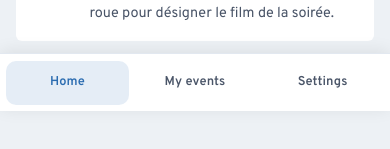
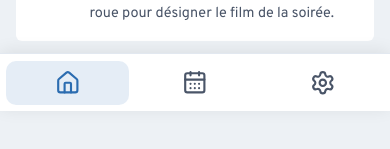
Before and after one commit to Affy657/Movie-Picker, a React (Vite) app in the folder apps/web/: page / in a window 390 px wide. Shown: the part 733-882 px from the top of the page. Built offline with nearby package versions, Linux system fonts and the light colour scheme; no server answers.

Commit message:
Refactor AppShell navigation: replace static links with dynamic components for improved accessibility and maintainability. Update styles for mobile navigation icons and enhance MyEventsPage layout with responsive design adjustments.

```diff
--- a/apps/web/src/app/components/AppShell.module.css
+++ b/apps/web/src/app/components/AppShell.module.css
@@ -90,8 +90,15 @@
   display: flex;
   align-items: center;
   justify-content: center;
+  gap: 0.4rem;
   letter-spacing: 0.01em;
   transition: color 0.15s ease, background 0.15s ease;
+}
+
+.navIcon {
+  width: 1.6rem;
+  height: 1.6rem;
+  flex-shrink: 0;
 }
 
 .navDesktop .navLink {
--- a/apps/web/src/app/components/AppShell.tsx
+++ b/apps/web/src/app/components/AppShell.tsx
@@ -1,4 +1,6 @@
 import clsx from 'clsx';
+import type { ComponentType, SVGProps } from 'react';
+import { CalendarDays, Home, Settings } from 'lucide-react';
 import { Link, NavLink, Outlet } from 'react-router-dom';
 import { useTranslation } from '@/shared/i18n';
 import { ROUTES } from '@/app/routes';
@@ -8,22 +10,45 @@ function navLinkClass({ isActive }: { isActive: boolean }): string {
   return clsx(styles.navLink, isActive && styles.navLinkActive);
 }
 
+type IconComponent = ComponentType<SVGProps<SVGSVGElement>>;
+
+type NavItemDef = {
+  to: string;
+  end?: boolean;
+  label: string;
+  Icon: IconComponent;
+};
+
+const NAV_ITEM_DEFS: ReadonlyArray<Omit<NavItemDef, 'label'> & { labelKey: 'nav.home' | 'nav.myEvents' | 'nav.account' }> = [
+  { to: ROUTES.home, end: true, labelKey: 'nav.home', Icon: Home },
+  { to: ROUTES.myEvents, labelKey: 'nav.myEvents', Icon: CalendarDays },
+  { to: ROUTES.account, labelKey: 'nav.account', Icon: Settings },
+];
+
+function DesktopNavItem({ to, end, label }: NavItemDef) {
+  return (
+    <NavLink to={to} end={end} className={navLinkClass}>
+      {label}
+    </NavLink>
+  );
+}
+
+function MobileNavItem({ to, end, label, Icon }: NavItemDef) {
+  return (
+    <NavLink to={to} end={end} className={navLinkClass}>
+      <Icon className={styles.navIcon} aria-hidden="true" focusable="false" />
+      <span className="visually-hidden">{label}</span>
+    </NavLink>
+  );
+}
+
 export default function AppShell() {
   const { t } = useTranslation();
 
-  const links = (
-    <>
-      <NavLink to={ROUTES.home} end className={navLinkClass}>
-        {t('nav.home')}
-      </NavLink>
-      <NavLink to={ROUTES.myEvents} className={navLinkClass}>
-        {t('nav.myEvents')}
-      </NavLink>
-      <NavLink to={ROUTES.account} className={navLinkClass}>
-        {t('nav.account')}
-      </NavLink>
-    </>
-  );
+  const items: NavItemDef[] = NAV_ITEM_DEFS.map(({ labelKey, ...rest }) => ({
+    ...rest,
+    label: t(labelKey),
+  }));
 
   return (
     <div className={styles.root}>
@@ -39,12 +64,16 @@ export default function AppShell() {
           />
         </Link>
         <nav className={styles.navDesktop} aria-label={t('nav.navLabel')}>
-          {links}
+          {items.map((item) => (
+            <DesktopNavItem key={item.to} {...item} />
+          ))}
         </nav>
       </header>
       <Outlet />
       <nav className={styles.navMobile} aria-label={t('nav.navLabel')}>
-        {links}
+        {items.map((item) => (
+          <MobileNavItem key={item.to} {...item} />
+        ))}
       </nav>
     </div>
   );
--- a/apps/web/src/features/events/pages/MyEventsPage.module.css
+++ b/apps/web/src/features/events/pages/MyEventsPage.module.css
@@ -1,4 +1,5 @@
 .layout {
+  --page-max-width: min(55rem, 100%);
   padding-left: max(1.15rem, calc(1rem + env(safe-area-inset-left, 0px)));
   padding-right: max(1.15rem, calc(1rem + env(safe-area-inset-right, 0px)));
 }
@@ -95,7 +96,7 @@
 
 .link:focus-visible {
   outline: 2px solid var(--color-primary);
-  outline-offset: 2px;
+  outline-offset: -2px;
 }
 
 .rowTop {
@@ -128,6 +129,9 @@
   font-size: 0.8125rem;
   font-weight: 500;
   color: var(--color-text-muted);
+  white-space: nowrap;
+  overflow: hidden;
+  text-overflow: ellipsis;
 }
 
 .linkFooter {
--- a/apps/web/src/features/events/pages/MyEventsSkeleton.module.css
+++ b/apps/web/src/features/events/pages/MyEventsSkeleton.module.css
@@ -32,6 +32,6 @@
 }
 
 .card {
-  height: 5rem;
+  height: 8.5rem;
   border-radius: var(--radius-md);
 }
--- a/apps/web/src/styles/01-foundation.css
+++ b/apps/web/src/styles/01-foundation.css
@@ -111,10 +111,11 @@ body {
   background: var(--color-bg);
 }
 
-/* PageLayout — hauteur viewport gérée par AppShell (flex) pour éviter le scroll fantôme */
+/* PageLayout — hauteur viewport gérée par AppShell (flex) pour éviter le scroll fantôme.
+   `--page-max-width` permet à un écran particulier d'élargir la colonne via son CSS module. */
 .page {
   padding: 1.5rem 1rem 1rem;
-  max-width: var(--layout-max);
+  max-width: var(--page-max-width, var(--layout-max));
   margin: 0 auto;
 }
 
```
Also changed, not shown: 1 other file (tests, documents, lock files or other folders).
